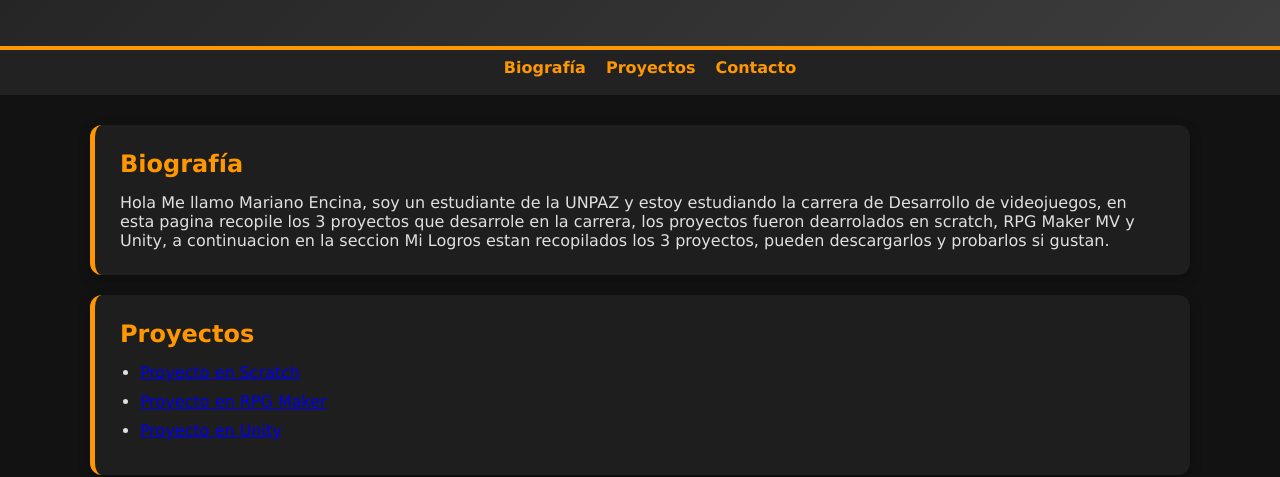
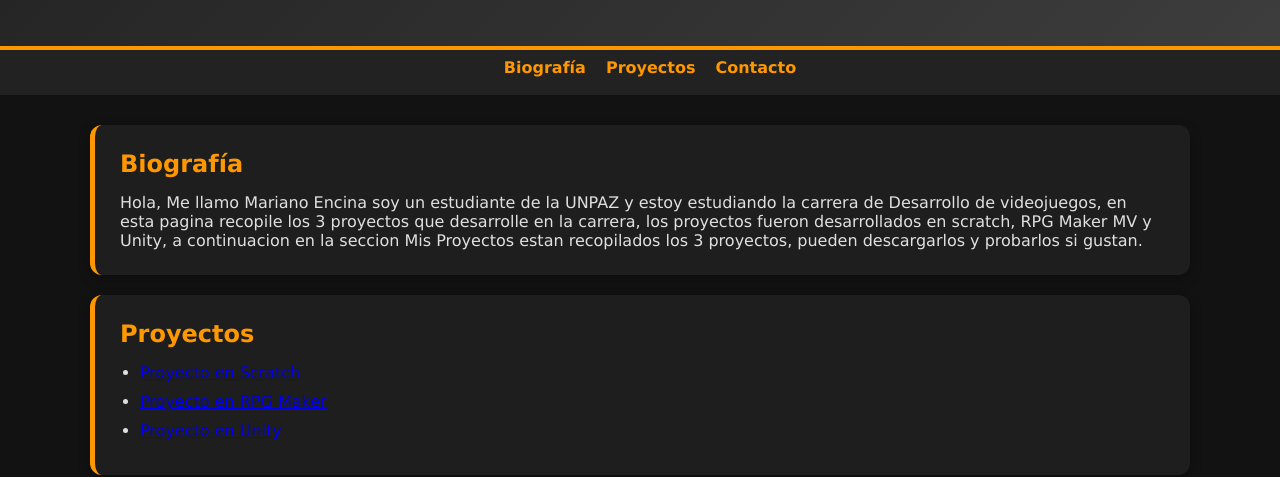
Before and after one commit to Predator61/porfolio, a plain HTML site: page index.html in a window 1280 px wide. Shown: the part 355-832 px from the top of the page. Drawn offline with Linux system fonts and the light colour scheme.

Commit message:
Update index.html

```diff
--- a/index.html
+++ b/index.html
@@ -28,9 +28,9 @@
         <section id="biografia">
             <h2>Biografía</h2>
             <p>
-                Hola Me llamo Mariano Encina, soy un estudiante de la UNPAZ y estoy estudiando la carrera de Desarrollo de videojuegos,
-                en esta pagina recopile los 3 proyectos que desarrole en la carrera, los proyectos fueron dearrolados en scratch, RPG Maker MV y Unity,
-                a continuacion en la seccion Mi Logros estan recopilados los 3 proyectos, pueden descargarlos y probarlos si gustan.
+                Hola, Me llamo Mariano Encina soy un estudiante de la UNPAZ y estoy estudiando la carrera de Desarrollo de videojuegos,
+                en esta pagina recopile los 3 proyectos que desarrolle en la carrera, los proyectos fueron desarrollados en scratch, RPG Maker MV y Unity,
+                a continuacion en la seccion Mis Proyectos estan recopilados los 3 proyectos, pueden descargarlos y probarlos si gustan.
             </p>
         </section>
 
```
